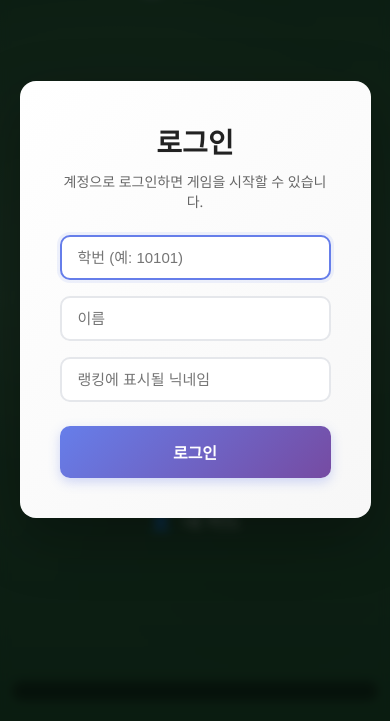
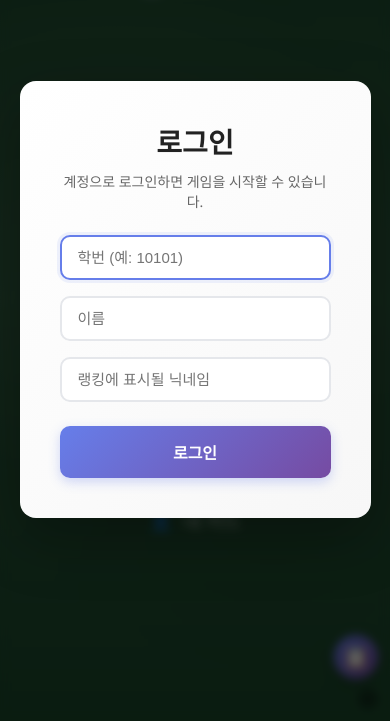
Before and after one commit to mins967/Davinci-Code, a plain HTML site: page index.html in a window 390 px wide. Shown: the part 123-844 px from the top of the page. Drawn offline with Linux system fonts and the light colour scheme.

Commit message:
toastLog 숨기기 구현

```diff
--- a/game.js
+++ b/game.js
@@ -1235,6 +1235,13 @@ window.onload = () => {
         showLoginModal();
     }
     updateAuthUI();
+
+    // 로그 상태 복원
+    const logHidden = localStorage.getItem('toastLogHidden') === 'true';
+    if (logHidden) {
+        const log = document.getElementById('toastLog');
+        if (log) log.classList.add('hidden');
+    }
 };
 
 // ---------------------- 로그인 관련 기능 ----------------------
@@ -1583,3 +1590,24 @@ async function clearRankings() {
         showToast(`❌ 랭킹 초기화 중 오류: ${e.message}`, 'error');
     }
 }
+
+// Toast 로그 토글
+function toggleToastLog() {
+    const log = document.getElementById('toastLog');
+    if (!log) return;
+
+    const isHidden = log.classList.toggle('hidden');
+
+    // 상태 저장
+    try {
+        localStorage.setItem('toastLogHidden', isHidden);
+    } catch (e) {
+        console.error('로그 상태 저장 실패:', e);
+    }
+
+    // 버튼 툴팁 업데이트
+    const btn = document.getElementById('toastLogToggle');
+    if (btn) {
+        btn.title = isHidden ? '로그 보이기' : '로그 숨기기';
+    }
+}
--- a/index.html
+++ b/index.html
@@ -158,7 +158,12 @@
     </div>
 
     <div class="toast" id="toast"></div>
-    <div class="toast-log" id="toastLog" aria-live="polite"></div>
+    <div class="toast-log-container">
+        <button class="toast-log-toggle" id="toastLogToggle" onclick="toggleToastLog()" title="로그 숨기기/보이기">
+            📋
+        </button>
+        <div class="toast-log" id="toastLog" aria-live="polite"></div>
+    </div>
 
     <div id="loginModal" class="modal">
         <div class="modal-overlay"></div>
--- a/style.css
+++ b/style.css
@@ -646,10 +646,43 @@ button:disabled {
     }
 }
 
-.toast-log {
+.toast-log-container {
     position: fixed;
     right: 20px;
     bottom: 20px;
+    display: flex;
+    flex-direction: column;
+    align-items: flex-end;
+    gap: 10px;
+    z-index: 998;
+}
+
+.toast-log-toggle {
+    width: 48px;
+    height: 48px;
+    border-radius: 50%;
+    background: linear-gradient(135deg, #667eea 0%, #764ba2 100%);
+    color: white;
+    border: none;
+    font-size: 1.5em;
+    cursor: pointer;
+    box-shadow: 0 4px 12px rgba(0, 0, 0, 0.3);
+    transition: all 0.3s ease;
+    display: flex;
+    align-items: center;
+    justify-content: center;
+}
+
+.toast-log-toggle:hover {
+    transform: scale(1.1);
+    box-shadow: 0 6px 20px rgba(102, 126, 234, 0.5);
+}
+
+.toast-log-toggle:active {
+    transform: scale(0.95);
+}
+
+.toast-log {
     width: 260px;
     max-height: 35vh;
     overflow-y: auto;
@@ -659,8 +692,35 @@ button:disabled {
     padding: 10px;
     background: rgba(0,0,0,0.35);
     border-radius: 10px;
-    z-index: 998;
     backdrop-filter: blur(4px);
+    transition: all 0.3s ease;
+    transform-origin: bottom right;
+}
+
+.toast-log.hidden {
+    opacity: 0;
+    transform: scale(0.8) translateY(20px);
+    pointer-events: none;
+    max-height: 0;
+    padding: 0;
+    overflow: hidden;
+}
+
+@media (max-width: 420px) {
+    .toast-log-container {
+        right: 12px;
+        bottom: 12px;
+    }
+
+    .toast-log {
+        width: calc(100vw - 84px);
+    }
+
+    .toast-log-toggle {
+        width: 44px;
+        height: 44px;
+        font-size: 1.3em;
+    }
 }
 
 .toast-log .log-item {
```
